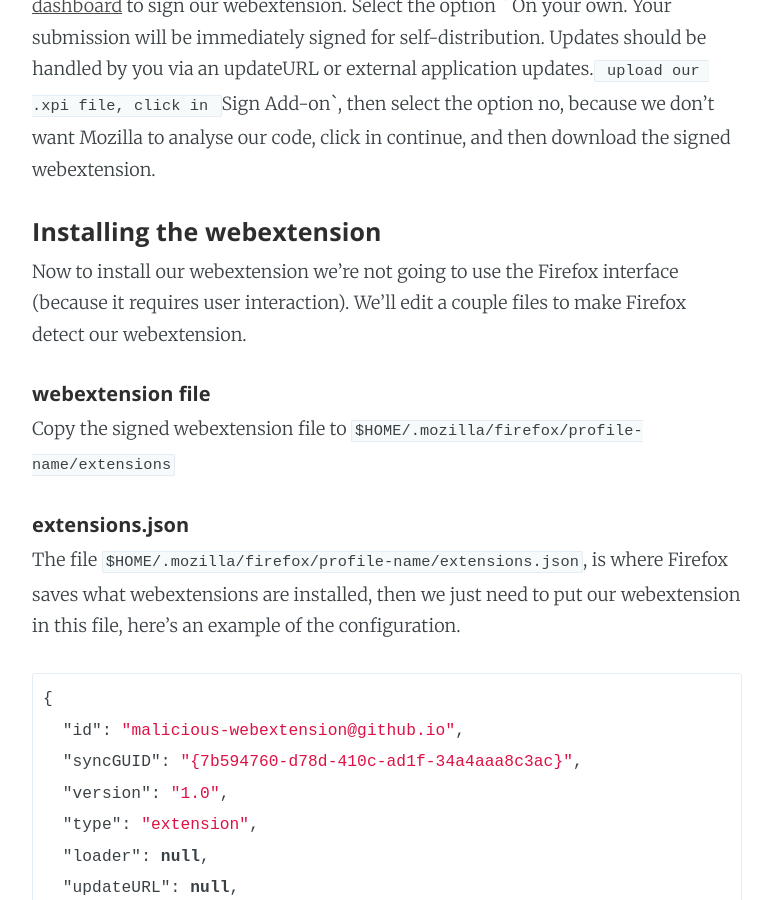
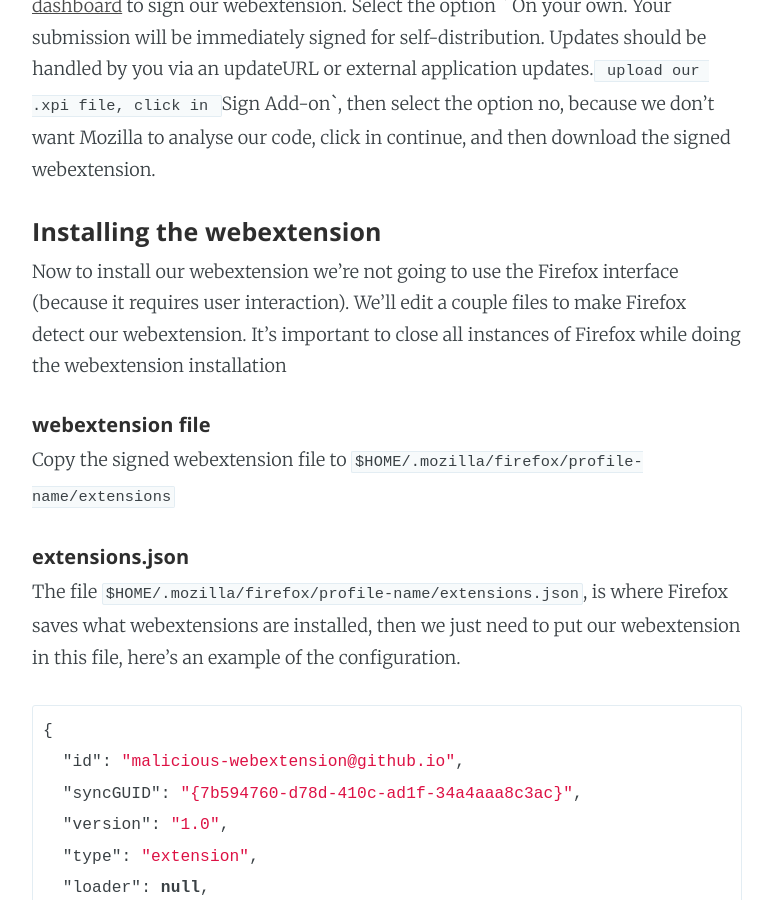
Before and after one commit to mthbernardes/mthbernardes.github.io, a Jekyll site: the page built from _posts/2019-03-07-using-firefox-webextensions-as-c2-client.markdown, in a window 1280 px wide and 900 px high, scrolled down 6627 px. Shown: the whole window, without its empty margins (253-1026 px from the left). Built offline with Jekyll 4.4.1, drawn with Linux system fonts in a browser that asks for light colours; comment, search, counter and statistics services are not loaded; some of the changed text lies outside the part shown.

Commit message:
add important notes

````diff
--- a/_posts/2019-03-07-using-firefox-webextensions-as-c2-client.markdown
+++ b/_posts/2019-03-07-using-firefox-webextensions-as-c2-client.markdown
@@ -176,7 +176,7 @@
 Select the option ` On your own. Your submission will be immediately signed for self-distribution. Updates should be handled by you via an updateURL or external application updates.` upload our .xpi file, click in `Sign Add-on`, then select the option no, because we don't want Mozilla to analyse our code, click in continue, and then download the signed webextension.
 
 #### Installing the webextension
-Now to install our webextension we're not going to use the Firefox interface (because it requires user interaction). We'll edit a couple files to make Firefox detect our webextension.
+Now to install our webextension we're not going to use the Firefox interface (because it requires user interaction). We'll edit a couple files to make Firefox detect our webextension. It's important to close all instances of Firefox while doing the webextension installation
 
 ##### webextension file
 Copy the signed webextension file to `$HOME/.mozilla/firefox/profile-name/extensions`
@@ -264,11 +264,14 @@
 Then we replace the contents of `extensions.json` with the python script output.
 
 ##### user.js
-Lastly, we create the file `/home/user/.mozilla/firefox/profile-name/user.js` with the following contents:
+Create the file `/home/user/.mozilla/firefox/profile-name/user.js` with the following contents:
 ```
 user_pref("extensions.webextensions.uuids","{\"malicious-webextension@github.io\":\"fef0c3b3-9327-4584-839c-52cf45d94170\"}");
 ```
 
+##### The End
+In onder for the firefox detect and enable the webextension start the firefox, close and start again. Now everything should be working.
+
 #### PoC
 Here's a video showing the webextension in usage. I'm using the webextension as a developer extension to show the debug console.
 [![PoC video](http://img.youtube.com/vi/_cGhsWiq7Rg/0.jpg)](http://www.youtube.com/watch?v=_cGhsWiq7Rg)
````
